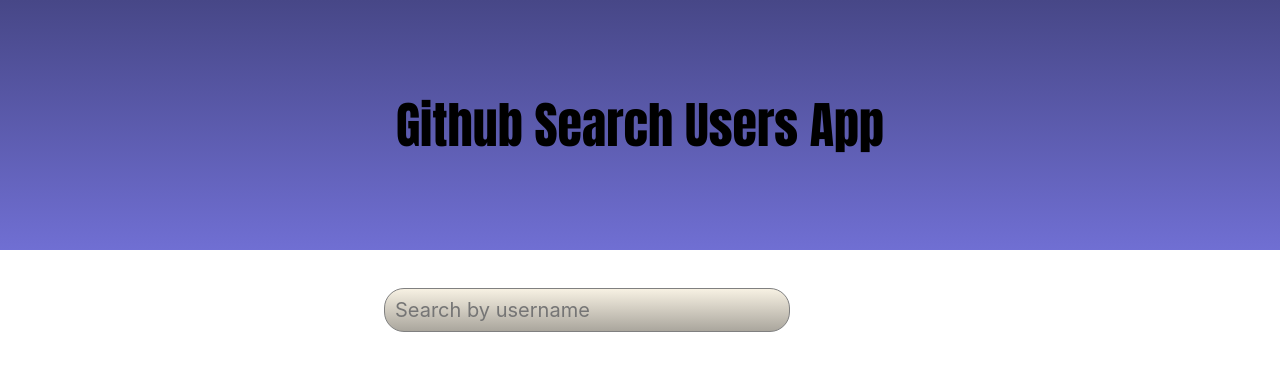
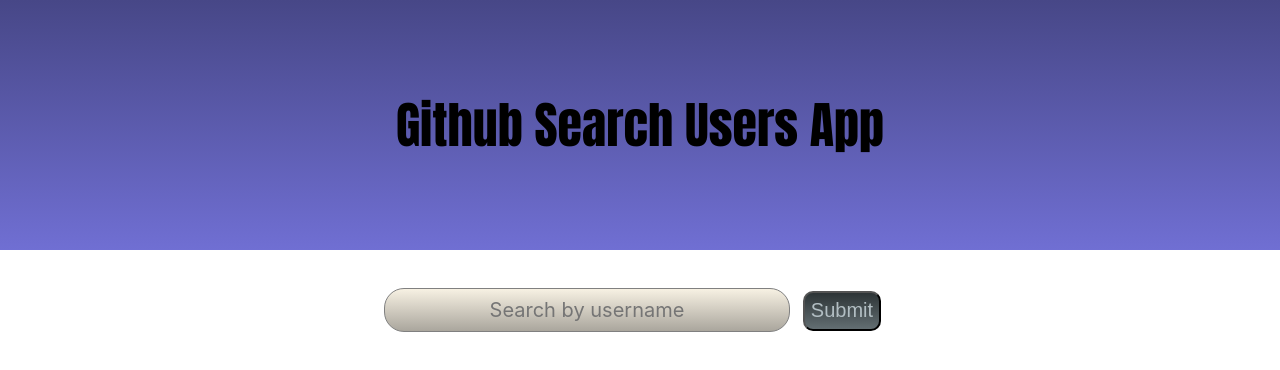
Before and after one commit to rasikh92/React_GitUsersApp, a React (Create React App) app: page / in a window 1280 px wide. Shown: the top 370 px of the page. Built offline with nearby package versions, Linux system fonts and the light colour scheme.

Commit message:
added button

```diff
--- a/src/components/Button/Button.css
+++ b/src/components/Button/Button.css
@@ -0,0 +1,15 @@
+.button {
+    height: 40px;
+    border-radius: 10px;
+    font-size: 20px;
+    background: linear-gradient(#2d3436, #636e72);
+    color: #b2bec3;
+    margin: 1%;
+
+  }
+
+  .button:hover {
+    background-color: white;
+    color: gray;
+    cursor: pointer;
+  }
--- a/src/components/Button/Button.js
+++ b/src/components/Button/Button.js
@@ -0,0 +1,10 @@
+import React from 'react';
+import './Button.css';
+
+const Button = props => (
+    <button className="button">
+        Submit
+    </button>
+)
+
+export default Button;
--- a/src/components/Input/Input.css
+++ b/src/components/Input/Input.css
@@ -1,7 +1,7 @@
 .input {
     width: 30%;
     height: 30px;
-    margin: 3% 30%;
+    margin: 3% 0 0 30%;
     background: linear-gradient(#f7f1e3,#aaa69d);
     border: 0.5px solid gray;
     border-radius: 20px;
@@ -9,4 +9,5 @@
     color: gray;
     font-size: 20px;
     padding: 6px 10px;
+    text-align: center;
   }
--- a/src/container/Main/Main.js
+++ b/src/container/Main/Main.js
@@ -1,6 +1,7 @@
 import React, {Component} from 'react';
 import Jumbotron from '../../components/Jumbotron/Jumbotron';
 import Input from '../../components/Input/Input';
+import Button from '../../components/Button/Button';
 
 class Main extends Component {
     render () {
@@ -8,6 +9,7 @@
             <div>
                 <Jumbotron label="Github Search Users App"/>
                 <Input />
+                <Button />
             </div>
         )
     }
```
